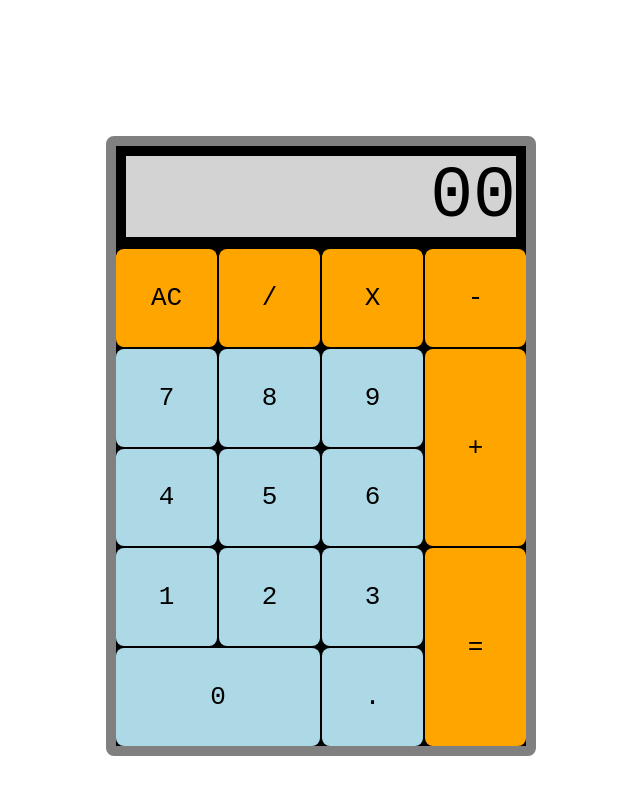
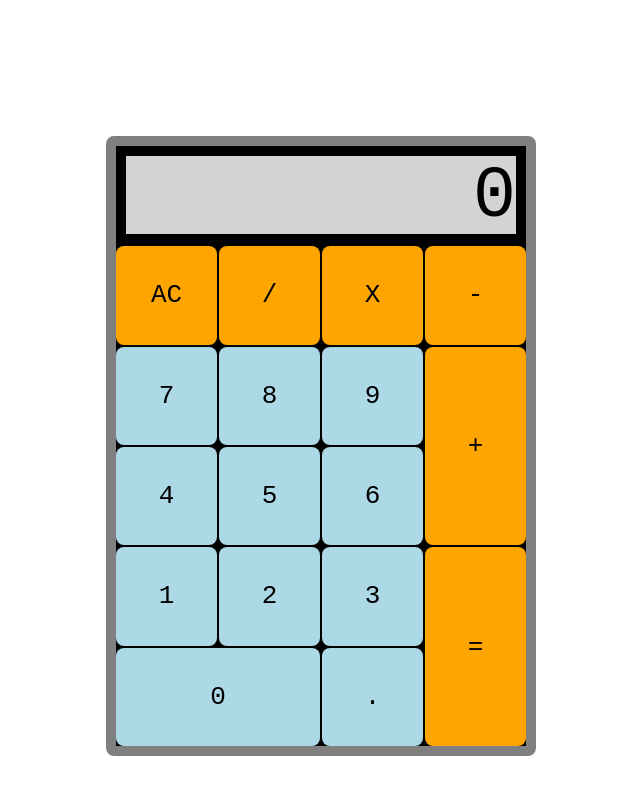
Before and after one commit to Chileshe355/top-calculator, a plain HTML site: page index.html in a window 1280 px wide. Both pictures are taken after a click on the button "AC". Shown: the whole page, without its empty margins (319-959 px from the left). Drawn offline with Linux system fonts and the light colour scheme.

Commit message:
create complex calculator functionality

```diff
--- a/index.html
+++ b/index.html
@@ -10,14 +10,14 @@
 <body>
    <div class="mainContainer">
      <div class="display">00</div>
-     <button type="button" class="clear operator" value="AC" data-key="8">AC</button>
-     <button type="button" class="divide operator" value="/" data-key="191">/</button>
-     <button type="button" class="mulitply operator" value="X" data-key="106">X</button>
-     <button type="button" class="minus operator" value="-" data-key="109">-</button>
+     <button type="button" class="clear operator" value="AC" data-key="8" onClick="reply_click(this.className)">AC</button>
+     <button type="button" class="divide operator" value="/" data-key="191" onClick="reply_click(this.className)">/</button>
+     <button type="button" class="mulitply operator" value="X" data-key="106" onClick="reply_click(this.className)">X</button>
+     <button type="button" class="minus operator" value="-" data-key="109" onClick="reply_click(this.className)">-</button>
      <button type="button" class="seven operand" value="7" data-key="103">7</button>
      <button type="button" class="eight operand" value="8" data-key="104">8</button>
      <button type="button" class="nine operand" value="9" data-key="105">9</button>
-     <button type="button" class="plus operator" value="+" data-key="187">+</button>
+     <button type="button" class="plus operator" value="+" data-key="187" onClick="reply_click(this.className)">+</button>
      <button type="button" class="four operand" value="4" data-key="100">4</button>
      <button type="button" class="five operand" value="5" data-key="101">5</button>
      <button type="button" class="six operand" value="6" data-key="102">6</button>
@@ -26,7 +26,7 @@
      <button type="button" class="three operand" value="3" data-key="99">3</button>
      <button type="button" class="equals operator" value="=" data-key="13">=</button>
      <button type="button" class="zero operand" value="0" data-key="96">0</button>
-     <button type="button" class="point operand" value="." data-key="110">.</button>
+     <button type="button" class="point operand" value="." data-key="110" onClick="reply_click(this.className)">.</button>
    </div>
    <script src="script.js"></script>
 </body>
--- a/script.js
+++ b/script.js
@@ -18,3 +18,60 @@ function multi(a,b){
    function operate(func,a,b){
     return func(a,b)
    }
+
+   const clear = function(){
+     display.innerText= 0 ;
+
+
+   }
+   /*writing input to display field*/
+   let display=document.querySelector('.display');
+   let operand=document.querySelectorAll('.operand');
+   let operator=document.querySelectorAll('.operator');
+   let clearBtn=document.querySelector('.clear');
+   let equalsBtn=document.querySelector('.equals');
+   display.innerText=0;
+   let a=0;
+   let b=0;
+   let op;
+   let cls;
+
+   clearBtn.addEventListener('click',clear)
+
+   function reply_click(clicked_class)
+   {
+     cls= clicked_class;
+     if(cls=='clear operator'){
+       a=0;
+       clear()
+     }
+     else{
+       a= parseInt(display.innerText)
+       clear()
+     }
+
+     if(cls=='plus operator'){
+       op=add
+     }
+     if(cls=='minus operator'){
+       op=minus
+     }
+     if(cls=='mulitply operator'){
+       op=multi
+     }
+     if(cls=='divide operator'){
+       op=divide
+     }
+
+   }
+
+   equalsBtn.addEventListener('click',()=>{
+       b= parseInt(display.innerText)
+       console.log(b)
+     display.innerText=operate(op,a,b);
+   })
+     for(let i=0;i<operand.length;i++){
+     operand[i].addEventListener('click',()=>{
+        display.innerText+=operand[i].value;
+     })
+   }
--- a/style.css
+++ b/style.css
@@ -31,6 +31,7 @@ body{
     color: black;
     font-size: 5.5em;
     font-family: monospace;
+    overflow: hidden;
   }
   /*long side buttons*/
 
```
